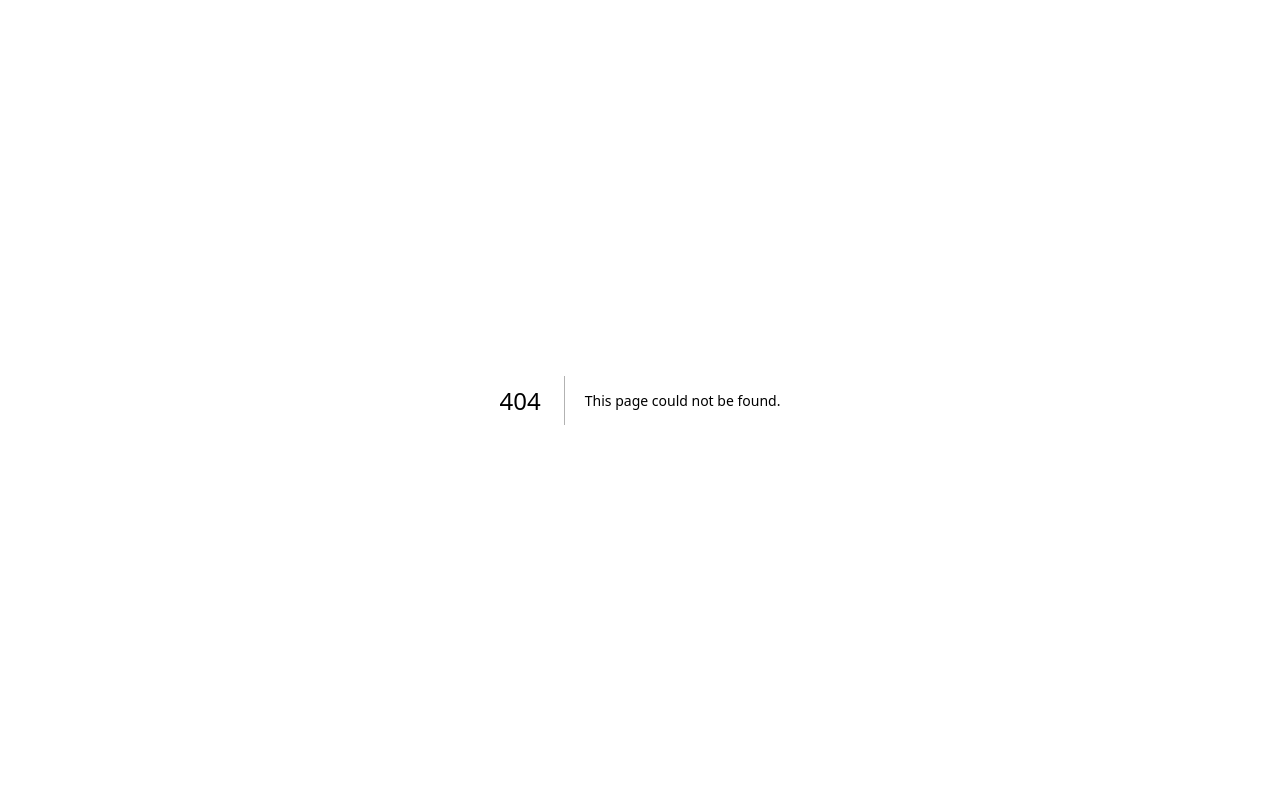
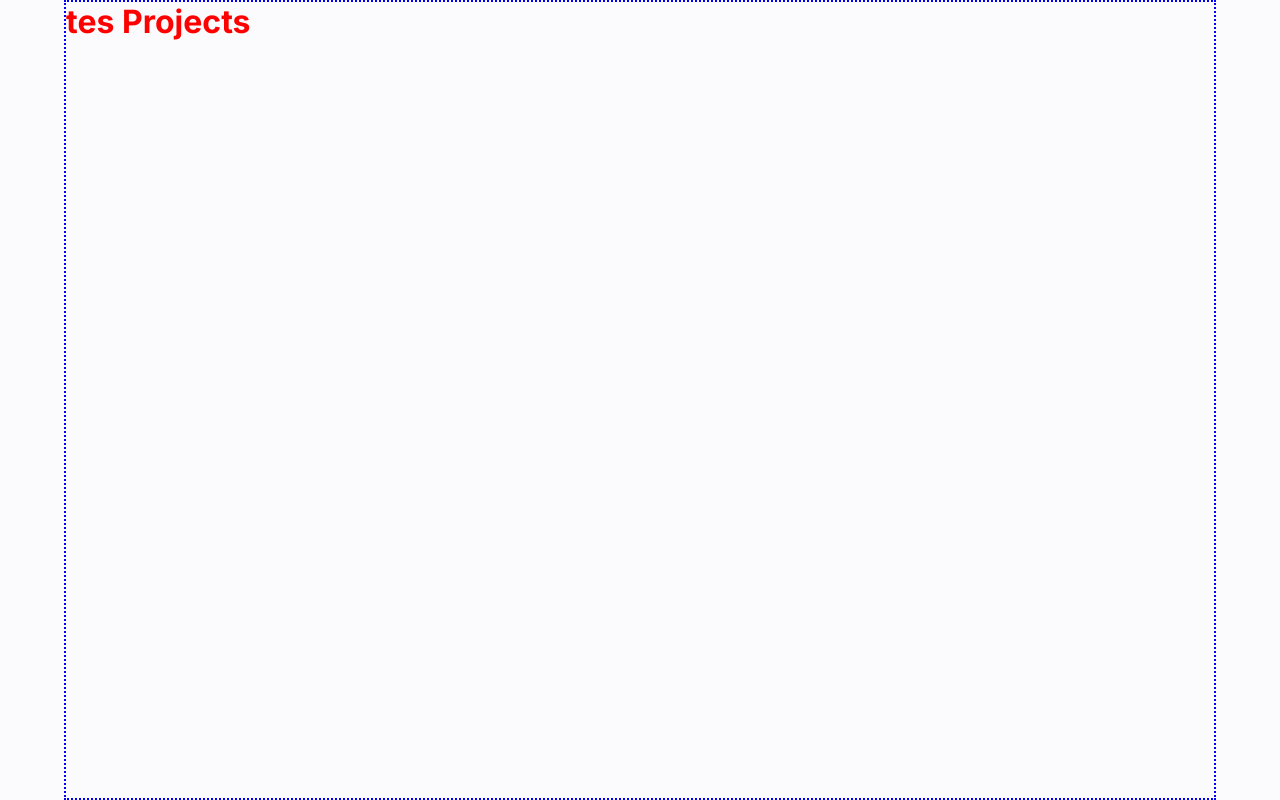
Before and after one commit to flamousz/portfolio, a Next.js app: page /projects in a window 1280 px wide. Before the commit this address had no page. Built offline with nearby package versions, Linux system fonts and the light colour scheme.

Commit message:
making container in projects route

```diff
--- a/src/app/foreword/page.jsx
+++ b/src/app/foreword/page.jsx
@@ -5,7 +5,6 @@ import styles from "../styles/foreword.module.css";
 import DescriptionForeword from "./components/DescriptionForeword";
 import NameForeword from "./components/NameForeword";
 import TitleForeword from "./components/TitleForeword";
-import ring from '../../../public/ring.svg'
 
 export default function Foreword() {
 	const [timer, setTimer] = useState(null);
@@ -29,7 +28,7 @@ export default function Foreword() {
 	};
 
 	const executeFunc = () => {
-		router.push("/");
+		router.push("/projects");
 	};
 
 	useEffect(() => {
--- a/src/app/globals.css
+++ b/src/app/globals.css
@@ -38,16 +38,18 @@ img {
   height: auto;
 }
 
+
+
 html {
   scroll-behavior: smooth;
 }
 
 body {
-  max-width: 100vw;
+  /* max-width: 100vw; */
   color: var(--DEFAULT-FONT-COLOR);
   background: var(--BGCOLOR);
   overflow-x: hidden;
-  padding: 0 2em;
+  min-height: 100vh;
 }
 
 input,
@@ -64,3 +66,10 @@ a {
 .nowrap {
   white-space: var(--NOWRAP);
 }
+
+.container {
+  width: min(1300px, 90%);
+  border: var(--BORDER-DOTTED-BLUE);
+  margin: 0 auto;
+  min-height: 100vh;
+}
--- a/src/app/page.jsx
+++ b/src/app/page.jsx
@@ -4,7 +4,7 @@ import Link from 'next/link'
 
 export default function Home() {
   return (
-    <main className={styles.main}>
+    <main className={ styles.main}>
       <div className={styles.description}>
         <Link href={'/about'}>about</Link>
         <p>
--- a/src/app/page.module.css
+++ b/src/app/page.module.css
@@ -5,6 +5,7 @@
   align-items: center;
   padding: 6rem;
   min-height: 100vh;
+  border: 2px solid red;
 }
 
 .description {
--- a/src/app/projects/layout.jsx
+++ b/src/app/projects/layout.jsx
@@ -0,0 +1,14 @@
+// import '../globals.css'
+
+export const metadata = {
+	title: "Projects",
+	description: "rival syahmidan projects showcase",
+};
+
+export default function ProjectsLayout({ children }) {
+	return (
+		<html lang='eng'>
+			<body>{children}</body>
+		</html>
+	);
+}
--- /dev/null
+++ b/src/app/projects/page.jsx
@@ -0,0 +1,10 @@
+import styles from '../styles/projects.module.css'
+
+export default function Projects() {
+
+    return(
+        <main className={ ` container ${styles.main} ` }>
+            <h1>tes Projects</h1>
+        </main>
+    )
+}
--- a/src/app/styles/foreword.module.css
+++ b/src/app/styles/foreword.module.css
@@ -1,7 +1,8 @@
 .main {
 	display: flex;
 	flex-direction: column;
-    margin: 3em auto;
+    margin: 3em 1em;
+    border: var(--BORDER-DOTTED-PURPLE);
 }
 
 .main > h1 {
@@ -11,7 +12,7 @@
 }
 
 .main > h3 {
-    margin-bottom: 2em  ;
+    margin-bottom: 2em ;
 }
 
 .main > p {
@@ -32,7 +33,7 @@
         margin: 0;
         cursor: url('../../../public/forecur.png') 16 16, auto;
         min-height: 100vh;
-        padding: 4em 0;
+        padding: 4em 2em;
         display: grid;
         grid-template: 2fr 1fr / 1fr 1fr;
         grid-template-areas:
--- /dev/null
+++ b/src/app/styles/projects.module.css
@@ -0,0 +1,3 @@
+.main {
+    color: red;
+}
```
